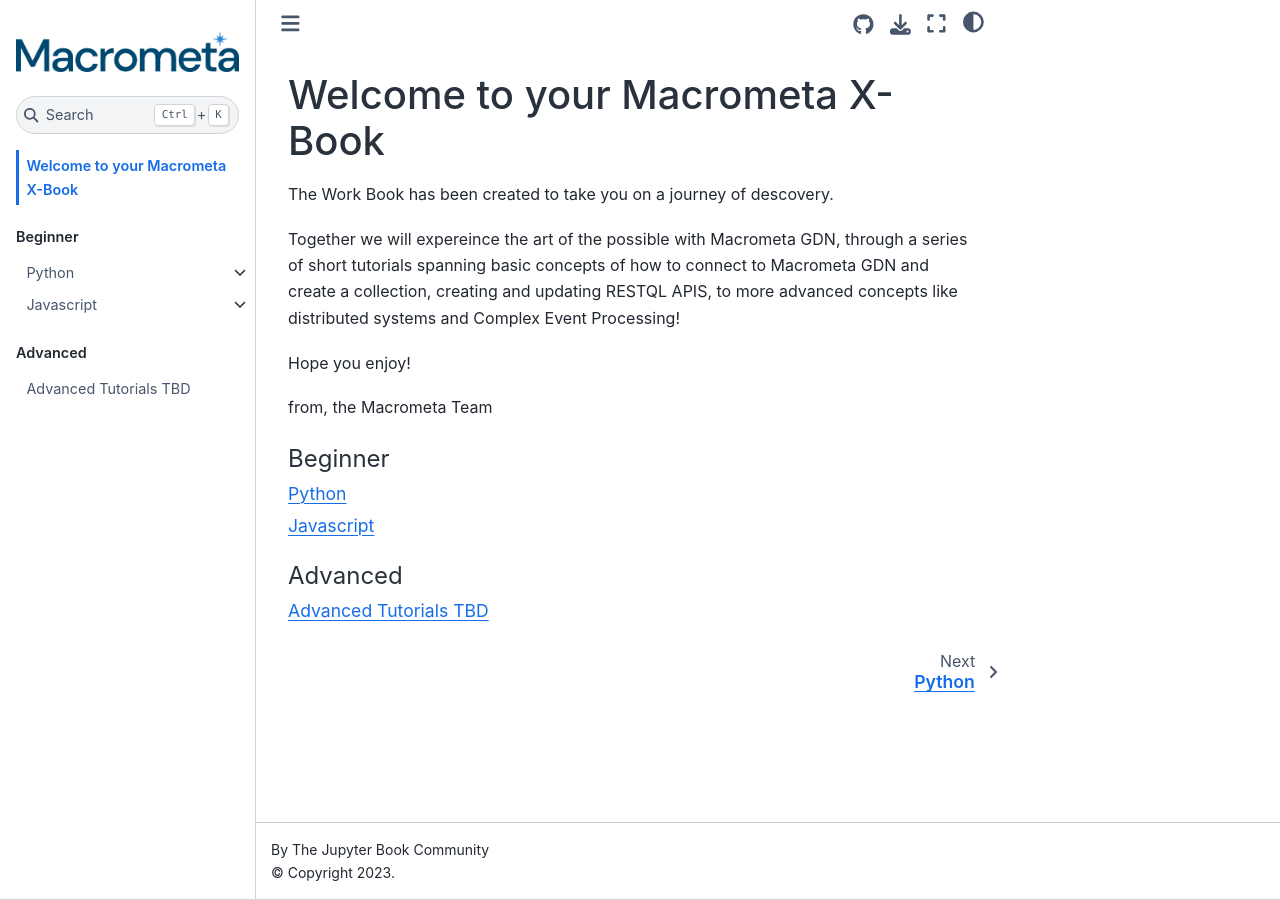
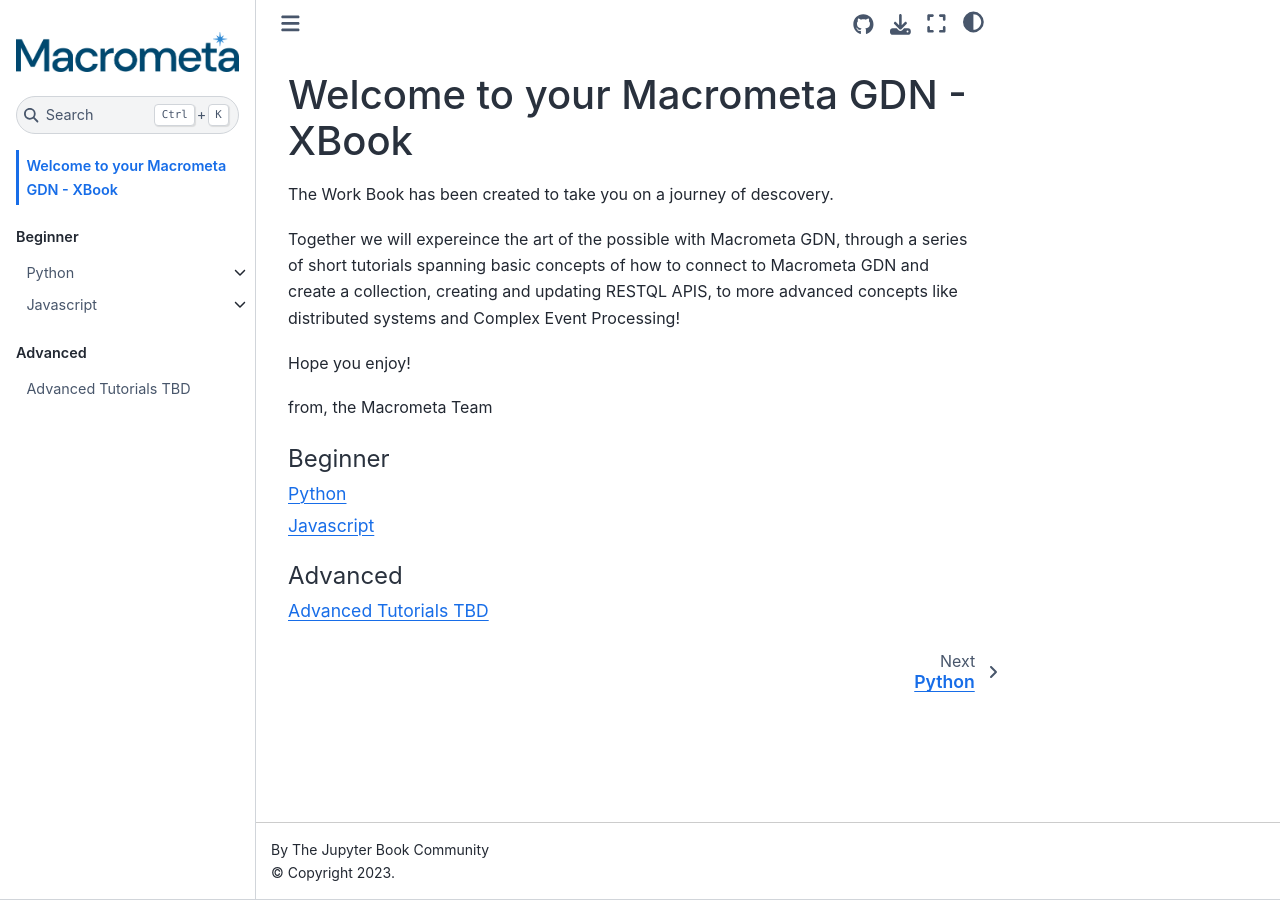
Before and after one commit to Macrometacorp/notebooks, a Jupyter Book: the page built from intro.md, in a window 1280 px wide. Built offline with Jupyter Book 1.0.4 settings and Sphinx 7.4.7 and the Sphinx Book theme 1.1.4, drawn with Linux system fonts in a browser that asks for light colours; pages that are not in the unit, such as notebooks, are missing from menus.

Commit message:
Updated xbook name

```diff
--- a/_config.yml
+++ b/_config.yml
@@ -1,7 +1,7 @@
 # Book settings
 # Learn more at https://jupyterbook.org/customize/config.html
 
-title: X-Book Guide
+title: GDN - XBook
 author: The Jupyter Book Community
 logo: logo-moc-blue.png
 
--- a/intro.md
+++ b/intro.md
@@ -1,4 +1,4 @@
-# Welcome to your Macrometa X-Book
+# Welcome to your Macrometa GDN - XBook
 
 The Work Book has been created to take you on a journey of descovery.
 
```
